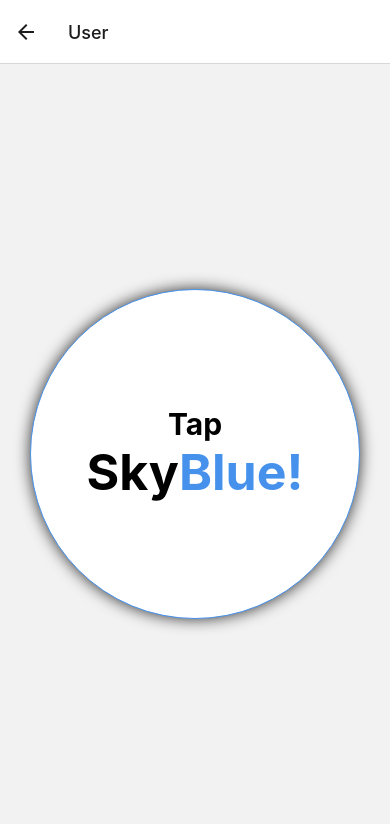
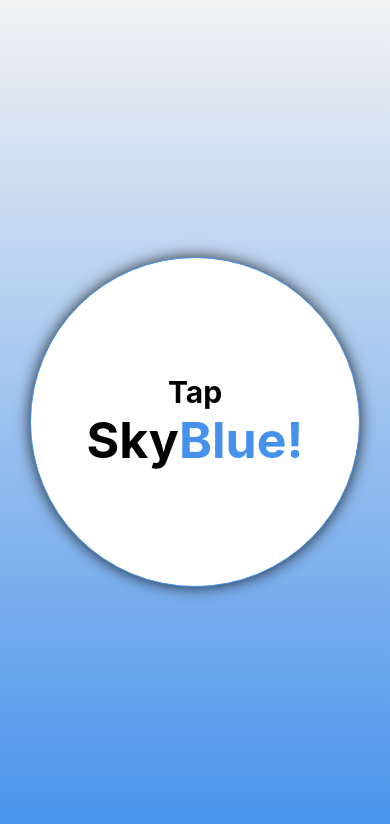
Before and after one commit to haloweave/project-vishram-bkp, a React Native app: screen /User in a window 390 px wide. Shown: the top 824 px of the page. Built offline with nearby package versions, Linux system fonts and the light colour scheme.

Commit message:
Admin Page Added

```diff
--- a/App.js
+++ b/App.js
@@ -4,6 +4,7 @@ import { LinearGradient } from "expo-linear-gradient";
 import SkyBlueDashboard from "./skyBlueDashboard";
 import { NavigationContainer } from '@react-navigation/native';
 import { createNativeStackNavigator } from '@react-navigation/native-stack';
+import { Fetch } from "./fetch";
 
 
 const Stack = createNativeStackNavigator();
@@ -19,7 +20,7 @@ function HomeScreen({ navigation }) {
                 </Text>
             </TouchableOpacity>
 
-            <TouchableOpacity style={styles.buttons} onPress={() => navigation.navigate('User')}>
+            <TouchableOpacity style={styles.buttons} onPress={() => navigation.navigate('Admin')}>
                 <Text style={styles.texts}>
                     Go to Admin
                 </Text>
@@ -33,9 +34,10 @@ function HomeScreen({ navigation }) {
 
 function MyStack() {
     return (
-        <Stack.Navigator  screenOptions={{headerShown: true}} >
+        <Stack.Navigator  screenOptions={{headerShown: false}} >
             <Stack.Screen name="Home" component={HomeScreen} />
             <Stack.Screen name="User" component={SkyBlueDashboard} />
+            <Stack.Screen name="Admin" component={Fetch} />
         </Stack.Navigator>
     );
 }
@@ -48,33 +50,13 @@ function App() {
     );
 }
 
-// const App = () => (
-//     <SafeAreaView style={
-//         styles.container
-//     }>
-// return(
-
-
-//         <NavigationContainer>
-
-//             <Stack.Navigator>
-
-//                 <MyStack />
-
-//             </Stack.Navigator>
-
-//         </NavigationContainer>
-// )
-//     </SafeAreaView>
-
-// );
-
 const styles = StyleSheet.create({
-    container: {
+     container: {
         flex: 1,
-        justifyContent: "center",
-        backgroundColor: '#FFFFFF'
-    },
+        alignItems: 'center',
+        justifyContent: 'center',
+        backgroundColor: 'orange',
+      },
 
     background: {
         position: "absolute",
--- /dev/null
+++ b/fetch.js
@@ -0,0 +1,93 @@
+import React, { useEffect, useState } from "react";
+import { View, Text, FlatList, StyleSheet, Pressable } from 'react-native';
+//import { firebase } from '../config';
+import { app } from "./initFirebase";
+import { LinearGradient } from 'expo-linear-gradient';
+
+
+
+export const Fetch = () => {
+
+    const [users, setUsers] = useState([]);
+    const skyblue = app.firestore().collection('Sky-Blue');
+
+    useEffect(() => {
+        skyblue.onSnapshot(
+            querySnapshot => {
+                const users = []
+                querySnapshot.forEach((doc) => {
+                    const { Date, Name, Time } = doc.data()
+                    users.push({
+                        id: doc.id,
+                        Date,
+                        Name,
+                        Time,
+                    })
+                })
+                setUsers(users)
+            }
+        )
+    }, [])
+
+    return (
+        <View style={{ flex: 1, marginTop: 50, }}>
+            <LinearGradient
+            // Background Linear Gradient
+            colors={['transparent',"#4691EB"]}
+            style={styles.background}
+        ></LinearGradient>
+        <Text style={styles.log}>Logs</Text>
+            <FlatList
+                style={{ height: '100%' }}
+                data={users}
+                numColumns={1}
+                renderItem={({ item }) => (
+                    <Pressable
+                        style={styles.container}>
+                        <View style={styles.innerContainer}>
+                            <Text style={styles.itemHeading}>Name : {item.Name}</Text>
+                            <Text style={styles.itemHeading}>Time : {item.Time}</Text>
+                            <Text style={styles.itemHeading}>Date : {item.Date}</Text>
+                        </View>
+                    </Pressable>
+                )} />
+        </View>
+    )
+}
+const styles = StyleSheet.create({
+    container: {
+        backgroundColor: "white",
+        padding: 15,
+        borderRadius: 15,
+        margin: 5,
+        marginHorizontal: 10,
+        borderColor:"#4691EB",
+        borderWidth:2
+    },
+
+    innerContainer: {
+        alignItems: 'center',
+        flexDirection: 'column',
+       },
+
+    itemHeading: {
+        fontWeight: "bold",
+      fontSize: 17
+    },
+
+    background: {
+        position: 'absolute',
+        left: 0,
+        right: 0,
+        top: 0,
+        height:'100%'
+      },
+
+      log: {
+        fontWeight: "bold",
+        fontSize: 30,
+        alignContent: 'center'
+    }
+
+
+})
--- a/package.json
+++ b/package.json
@@ -9,6 +9,9 @@
     "web": "expo start --web"
   },
   "dependencies": {
+    "@fortawesome/fontawesome-svg-core": "^6.2.1",
+    "@fortawesome/free-solid-svg-icons": "^6.2.1",
+    "@fortawesome/react-fontawesome": "^0.2.0",
     "@react-navigation/native": "^6.0.16",
     "@react-navigation/native-stack": "^6.9.4",
     "expo": "~47.0.8",
--- a/skyBlueDashboard.js
+++ b/skyBlueDashboard.js
@@ -2,7 +2,6 @@ import React from "react";
 import {
     TouchableOpacity,
     StyleSheet,
-
     View,
     SafeAreaView,
     Text,
@@ -10,7 +9,8 @@ import {
 } from "react-native";
 
 import FontAwesome from "react-native-vector-icons/FontAwesome";
-import {app} from "./initFirebase";
+import { app } from "./initFirebase";
+import { LinearGradient } from 'expo-linear-gradient';
 
 // const date1 = `${current.getDate()}/${current.getMonth()+1}/${current.getFullYear()}`;
 
@@ -31,45 +31,42 @@ const press = () => {
 const SkyBlueDashboard = () => (
 
 
-    <View style={
-        styles.bigButton
-    }>
-         {/* <TouchableOpacity style={styles.buttons} onPress={() => navigation.navigate('Home')}>
+    <View style={styles.container}>
+        <LinearGradient
+            // Background Linear Gradient
+            colors={['transparent',"#4691EB"]}
+            style={styles.background}
+        ></LinearGradient>
+        {/* <TouchableOpacity style={styles.buttons} onPress={() => navigation.navigate('Home')}>
                 <Text style={styles.texts}>
                     Go to Admin
                 </Text>
             </TouchableOpacity> */}
 
-        <TouchableOpacity
-            onPress={
-                () => press()
-            }
-            style={
-                styles.buttonRound
-        }>
-            <Text style={
-                styles.text1
-            }>Tap</Text>
+        <TouchableOpacity onPress={() => press()} style={styles.buttonRound}>
+            <Text style={styles.text1}>
+                Tap
+            </Text>
 
-            <Text style={
-                styles.text
-            }>
+            <Text style={styles.text}>
                 Sky
-                <Text style={
-                    styles.blueText
-                }>Blue!</Text>
+                <Text style={styles.blueText}>
+                    Blue!
+                </Text>
             </Text>
         </TouchableOpacity>
 
-        <View style={
-            styles.mic
-        }>
-            <FontAwesome icon="microphone" className="micc"/>
-        </View>
     </View>
 );
 
 const styles = StyleSheet.create({
+    container: {
+        flex: 1,
+        alignItems: 'center',
+        justifyContent: 'center',
+       // backgroundColor: "#4691EB",
+      },
+
     mic: {
         top: 150
     },
@@ -125,13 +122,21 @@ const styles = StyleSheet.create({
         justifyContent: "center", //Vertical
         backgroundColor: "white",
         borderColor: "black",
-        marginBottom:20
+        marginBottom: 20
     },
 
     texts: {
         fontWeight: "bold",
         fontSize: 30
-    }
+    },
+
+    background: {
+        position: 'absolute',
+        left: 0,
+        right: 0,
+        top: 0,
+        height:'100%'
+      }
 
 });
 
```
Also changed, not shown: admin.js (added, +33 -0 lines), 1 other file (tests, documents, lock files or other folders).
